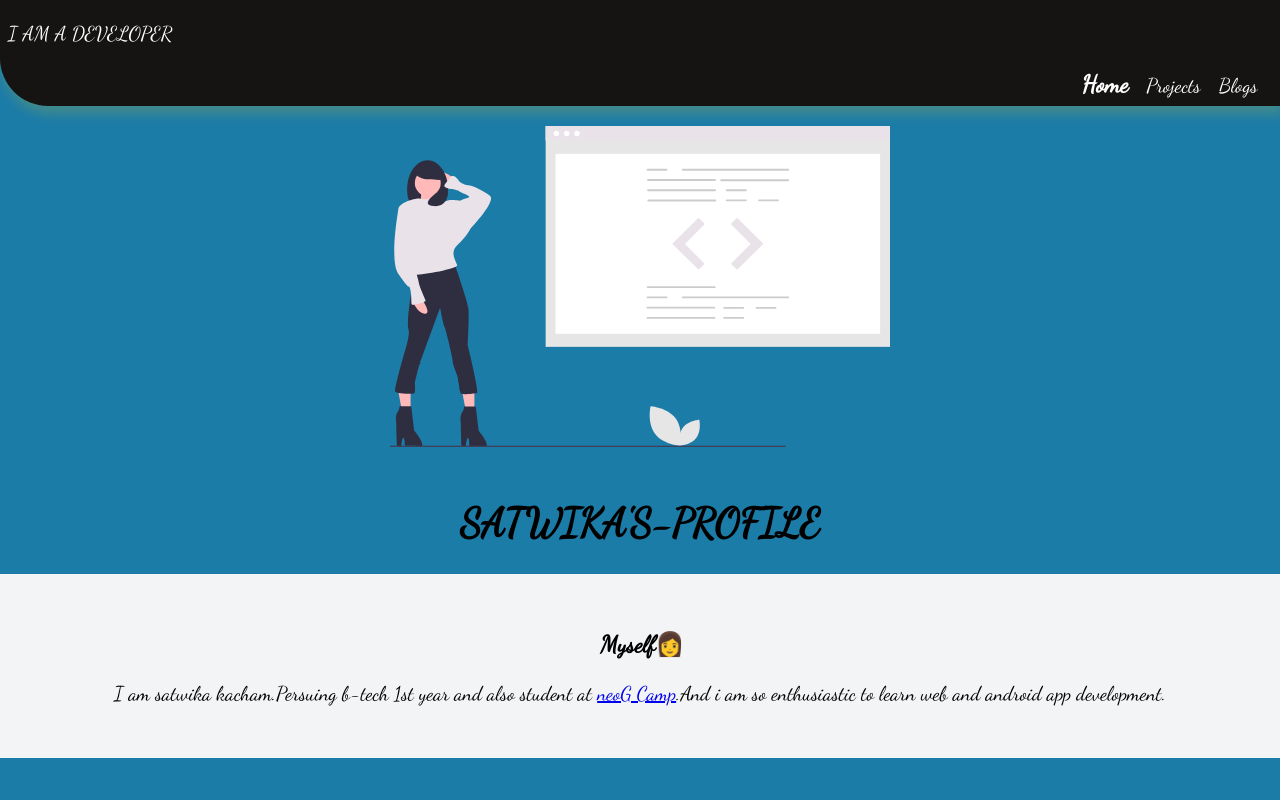
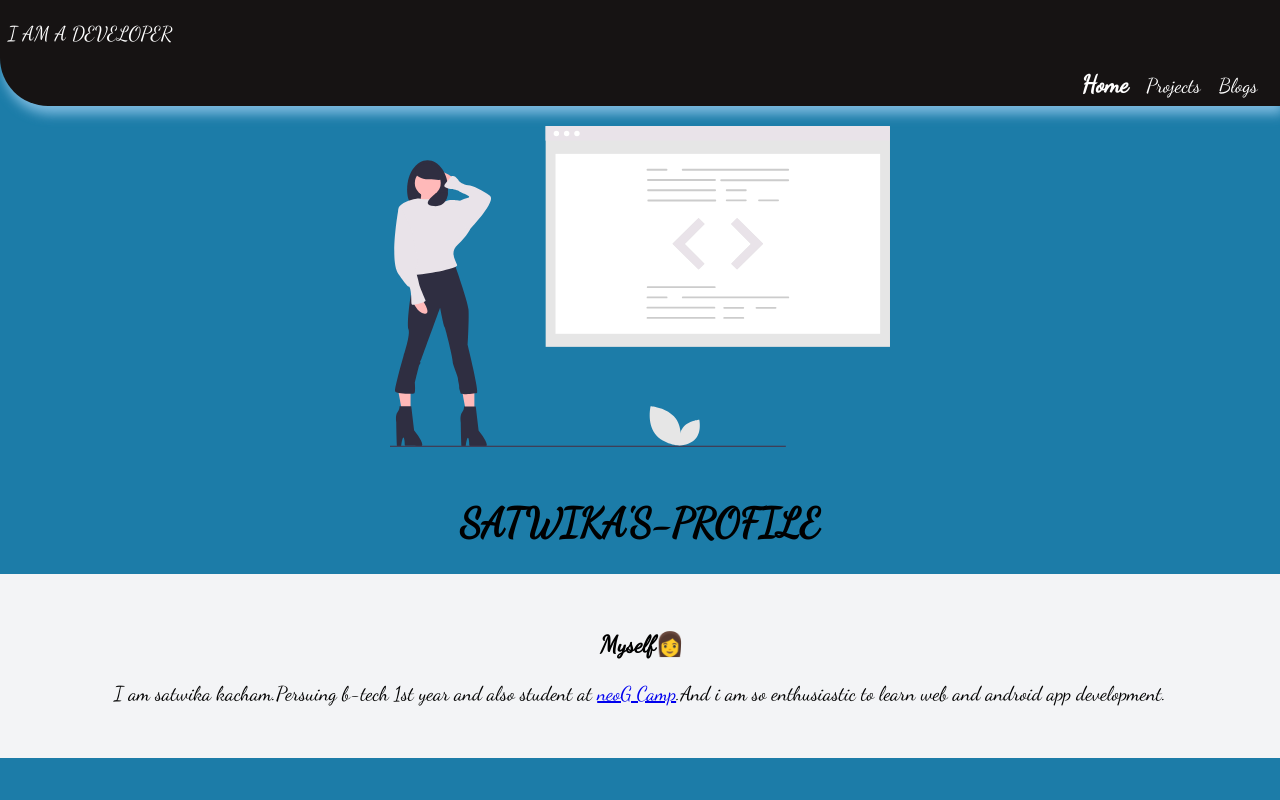
Before and after one commit to SatwikaKacham/satwikas-basic-webapp, a plain HTML site: page index.html in a window 1280 px wide. Shown: the top 800 px of the page. Drawn offline with Linux system fonts and the light colour scheme.

Commit message:
Update basic.css

```diff
--- a/basic.css
+++ b/basic.css
@@ -102,7 +102,8 @@ padding : 0.1rem 0.5rem ;
 background-color: var(--secoundary);
 text-decoration: none;
 border-bottom-left-radius: 3rem;
-box-shadow: 3px 8px 12px rgb(66, 139, 139);
+/* box-shadow: 3px 8px 12px rgb(66, 139, 139); */
+box-shadow: 3px 8px 12px rgb(124, 186, 223);
 }
 .project-bar{
     background-color: var(--secoundary);
```
